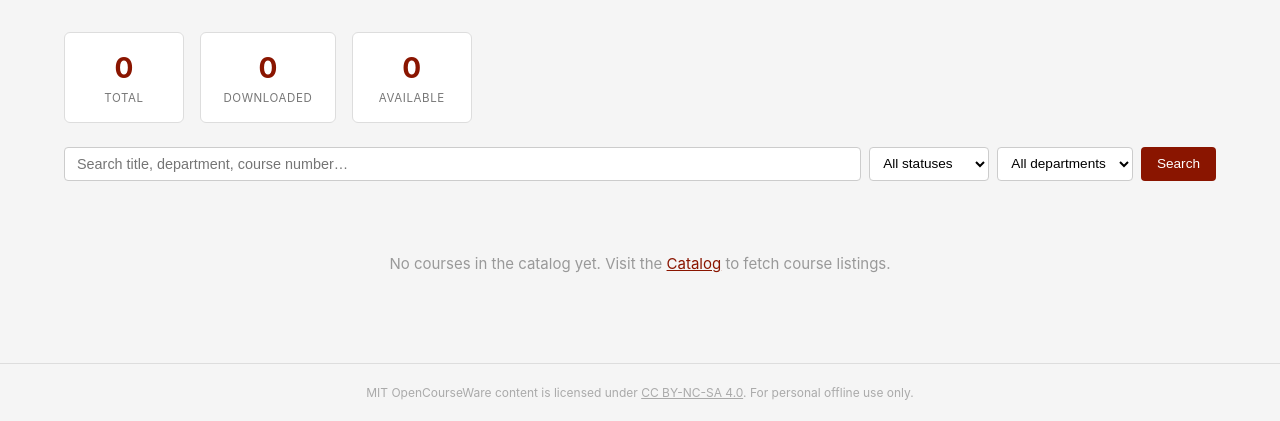
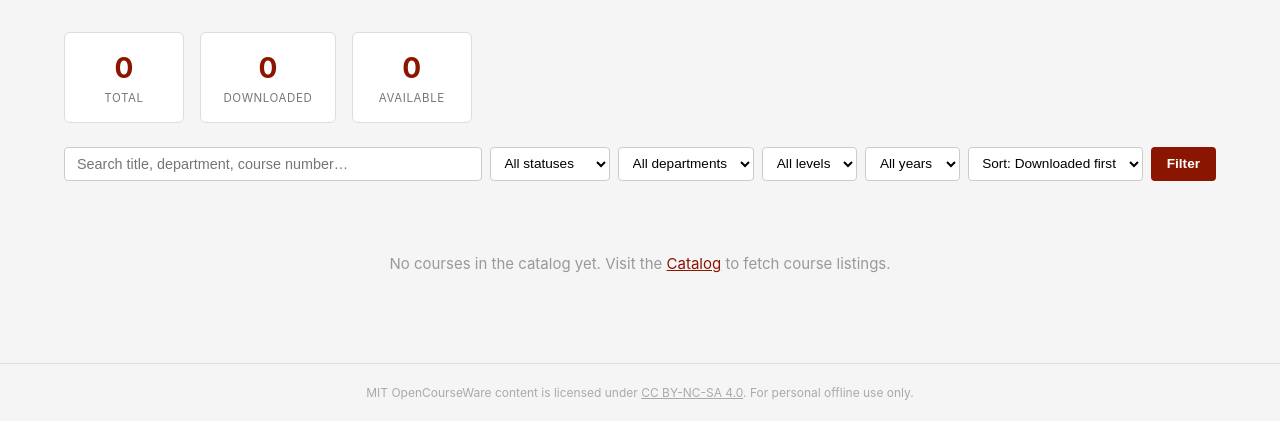
Before and after one commit to esadmf/mit-ocw-offline, a FastAPI app: page / in a window 1280 px wide. Shown: the part 81-502 px from the top of the page. Run offline with FastAPI, Linux system fonts and the light colour scheme; data that the repository does not hold is empty.

Commit message:
Add sort/filter controls to library; fix department metadata extraction
Added sort-by dropdown (downloaded first, title, department, year, course number) and filter dropdowns for level and year to the library page. Department filtering is also present and will populate once metadata is refreshed.

Fixed _extract_metadata to extract department from the og:title tag (format "Title | Department | MIT OpenCourseWare"), replacing the broken JSON-LD path that never matched. Updated the enrichment step in fetch_catalog to re-run for any course missing a department so a catalog refresh will backfill the data.

```diff
--- a/server/main.py
+++ b/server/main.py
@@ -88,7 +88,15 @@ def health():
 # ---------------------------------------------------------------------------
 
 @app.get("/", response_class=HTMLResponse)
-async def index(request: Request, q: str = "", status: str = "", department: str = ""):
+async def index(
+    request: Request,
+    q: str = "",
+    status: str = "",
+    department: str = "",
+    year: str = "",
+    level: str = "",
+    sort: str = "status",
+):
     db = SessionLocal()
     query = db.query(Course)
     if q:
@@ -102,7 +110,11 @@ async def index(request: Request, q: str = "", status: str = "", department: str
     if status:
         query = query.filter(Course.status == status)
     if department:
-        query = query.filter(Course.department.ilike(f"%{department}%"))
+        query = query.filter(Course.department == department)
+    if year:
+        query = query.filter(Course.year == int(year))
+    if level:
+        query = query.filter(Course.level == level)
 
     status_order = case(
         (Course.status == "completed",   0),
@@ -110,11 +122,34 @@ async def index(request: Request, q: str = "", status: str = "", department: str
         (Course.status == "failed",      2),
         else_=3,
     )
-    courses = query.order_by(status_order, Course.title).all()
-    total = db.query(Course).count()
+    if sort == "year":
+        courses = query.order_by(Course.year.desc().nulls_last(), Course.title).all()
+    elif sort == "department":
+        courses = query.order_by(Course.department.nulls_last(), Course.course_number, Course.title).all()
+    elif sort == "title":
+        courses = query.order_by(Course.title).all()
+    elif sort == "number":
+        courses = query.order_by(Course.course_number.nulls_last(), Course.title).all()
+    else:  # "status" — downloaded first
+        courses = query.order_by(status_order, Course.title).all()
+
+    total      = db.query(Course).count()
     completed  = db.query(Course).filter_by(status="completed").count()
     available  = db.query(Course).filter_by(status="available").count()
-    departments = sorted({c.department for c in db.query(Course).all() if c.department})
+    from sqlalchemy import distinct
+    departments = sorted(
+        r[0] for r in db.query(distinct(Course.department))
+        .filter(Course.department.isnot(None)).all()
+    )
+    years = sorted(
+        (r[0] for r in db.query(distinct(Course.year))
+         .filter(Course.year.isnot(None)).all()),
+        reverse=True,
+    )
+    levels = sorted(
+        r[0] for r in db.query(distinct(Course.level))
+        .filter(Course.level.isnot(None)).all()
+    )
     db.close()
 
     return TEMPLATES.TemplateResponse(request, "index.html", {
@@ -123,9 +158,14 @@ async def index(request: Request, q: str = "", status: str = "", department: str
         "completed": completed,
         "available": available,
         "departments": departments,
+        "years": years,
+        "levels": levels,
         "q": q,
         "status_filter": status,
         "department_filter": department,
+        "year_filter": year,
+        "level_filter": level,
+        "sort": sort,
     })
 
 
--- a/server/templates/index.html
+++ b/server/templates/index.html
@@ -9,7 +9,8 @@
 </div>
 
 <form class="search-bar" method="get" action="/">
-  <input type="text" name="q" value="{{ q }}" placeholder="Search title, department, course number…">
+  <input type="text" name="q" value="{{ q }}" placeholder="Search title, department, course number…" style="flex:2; min-width:220px;">
+
   <select name="status">
     <option value="">All statuses</option>
     <option value="completed"   {% if status_filter == 'completed'   %}selected{% endif %}>Downloaded</option>
@@ -17,15 +18,39 @@
     <option value="failed"      {% if status_filter == 'failed'      %}selected{% endif %}>Failed</option>
     <option value="available"   {% if status_filter == 'available'   %}selected{% endif %}>Available</option>
   </select>
+
   <select name="department">
     <option value="">All departments</option>
     {% for dept in departments %}
     <option value="{{ dept }}" {% if department_filter == dept %}selected{% endif %}>{{ dept }}</option>
     {% endfor %}
   </select>
-  <button type="submit">Search</button>
-  {% if q or status_filter or department_filter %}
-  <a href="/" style="align-self:center; font-size:0.85rem; margin-left:0.25rem;">Clear</a>
+
+  <select name="level">
+    <option value="">All levels</option>
+    {% for lvl in levels %}
+    <option value="{{ lvl }}" {% if level_filter == lvl %}selected{% endif %}>{{ lvl }}</option>
+    {% endfor %}
+  </select>
+
+  <select name="year">
+    <option value="">All years</option>
+    {% for y in years %}
+    <option value="{{ y }}" {% if year_filter == y|string %}selected{% endif %}>{{ y }}</option>
+    {% endfor %}
+  </select>
+
+  <select name="sort">
+    <option value="status"     {% if sort == 'status'     %}selected{% endif %}>Sort: Downloaded first</option>
+    <option value="title"      {% if sort == 'title'      %}selected{% endif %}>Sort: Title</option>
+    <option value="department" {% if sort == 'department' %}selected{% endif %}>Sort: Department</option>
+    <option value="year"       {% if sort == 'year'       %}selected{% endif %}>Sort: Year (newest)</option>
+    <option value="number"     {% if sort == 'number'     %}selected{% endif %}>Sort: Course Number</option>
+  </select>
+
+  <button type="submit" class="btn btn-secondary">Filter</button>
+  {% if q or status_filter or department_filter or year_filter or level_filter or sort != 'status' %}
+  <a href="/" class="btn btn-secondary">Clear</a>
   {% endif %}
 </form>
 
```
Also changed, not shown: downloader/catalog.py (+16 -3 lines).
